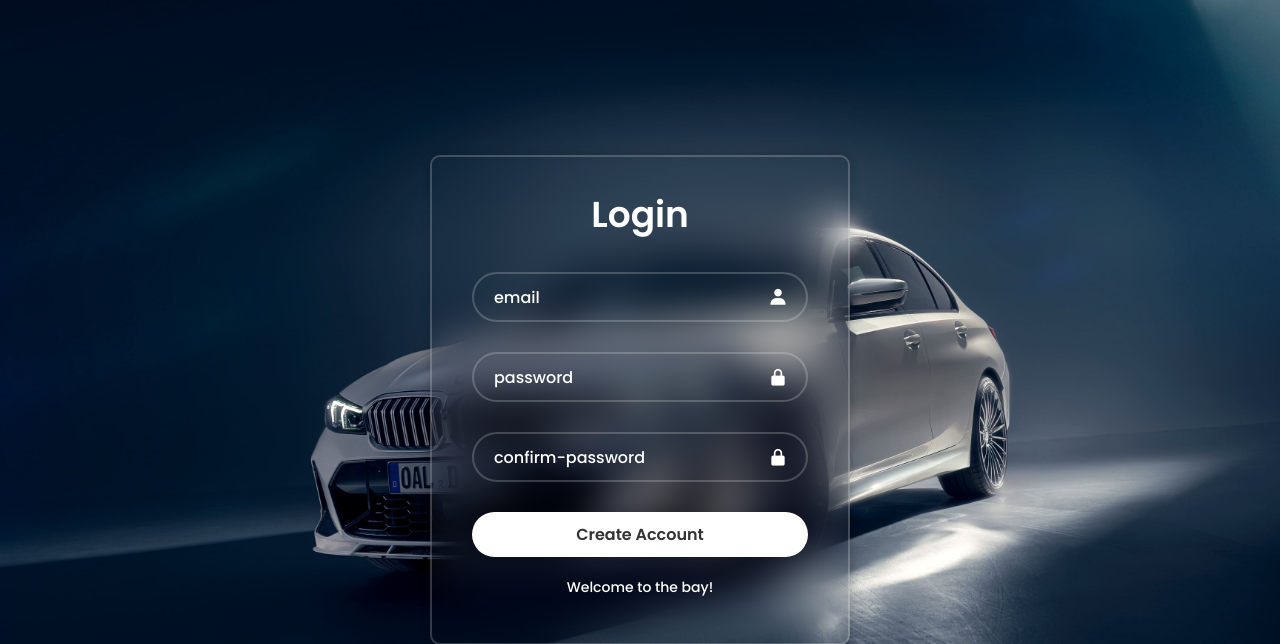
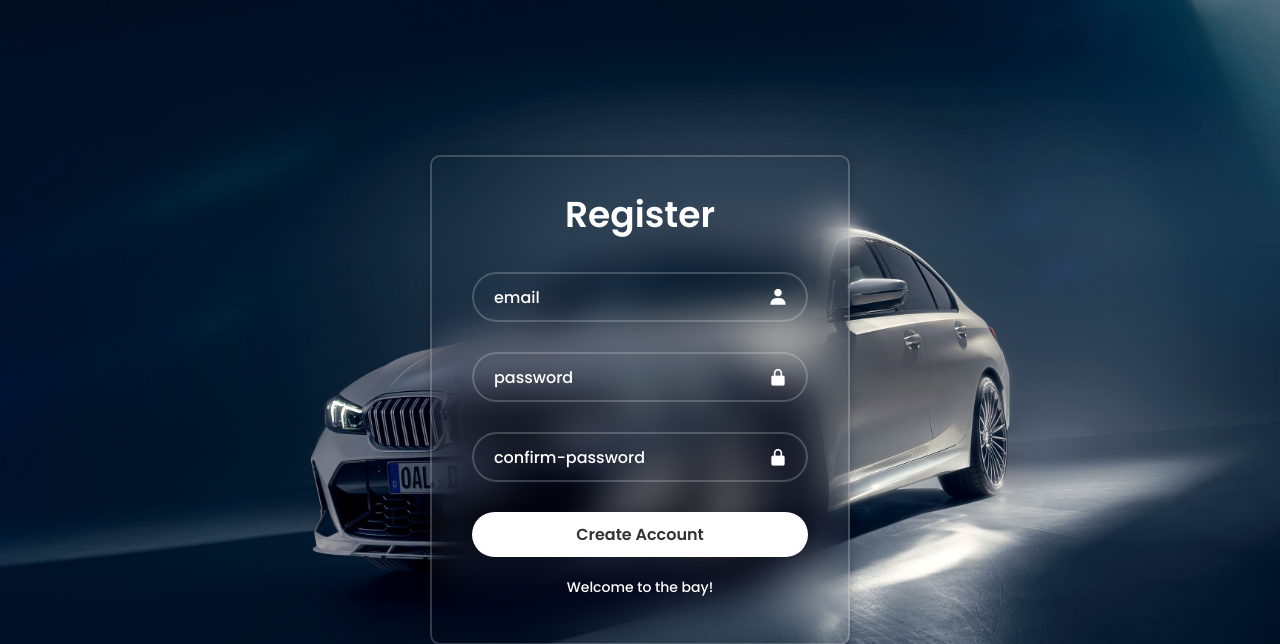
Before and after one commit to MOHAMMEDJUMA573/mmugrandline, a Flask app: page /register in a window 1280 px wide. Shown: the top 644 px of the page. Run offline with Flask 3, Linux system fonts and the light colour scheme; some libraries are stand-ins or nearby versions.

```diff
--- a/templates/register.html
+++ b/templates/register.html
@@ -25,7 +25,7 @@
 <body>
     <div class="wrapper">
         <form action="/logging">
-            <h1>Login</h1>
+            <h1>Register</h1>
             <div class="input-box">
                 <input type="text" placeholder="email" required>
                 <i class="bx bxs-user"></i>
```
